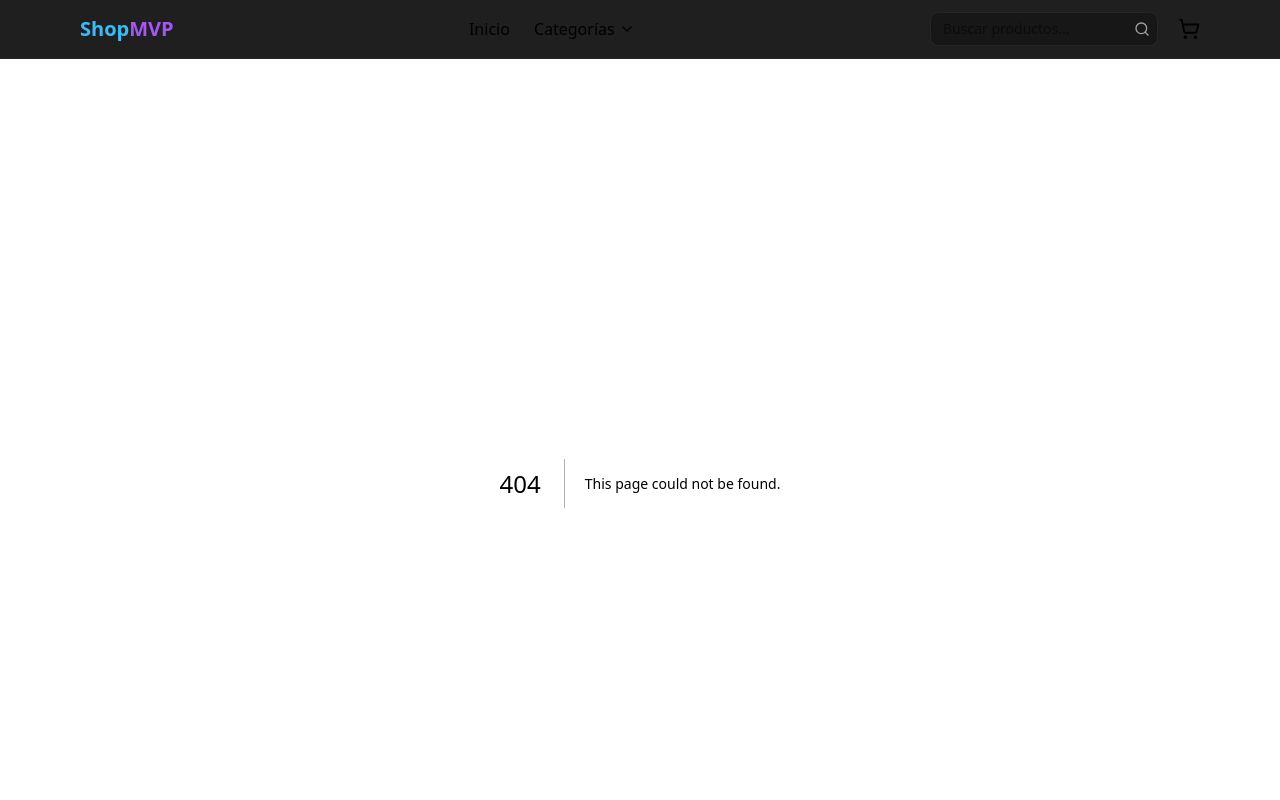
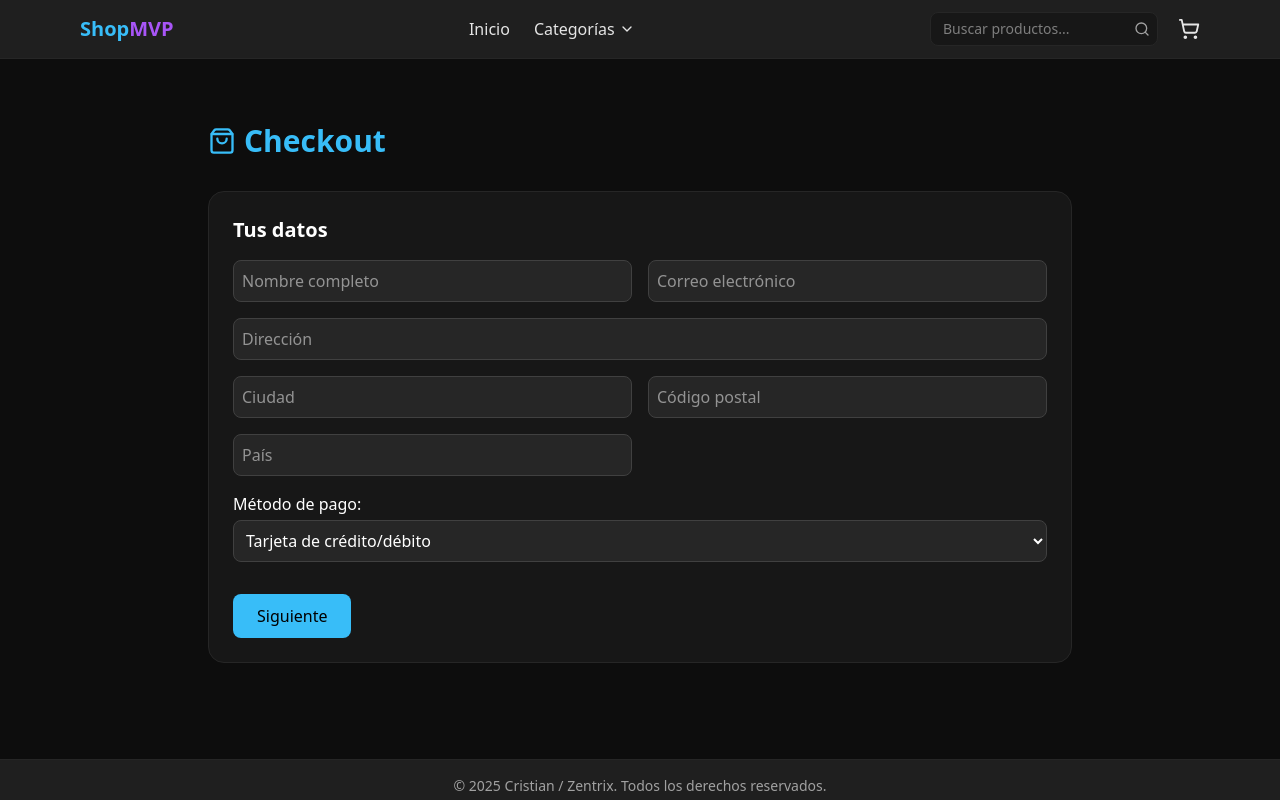
Before and after one commit to CristianBorreDev/shop, a Next.js app: page /checkout in a window 1280 px wide. Before the commit this address had no page. Shown: the top 800 px of the page. Built offline with nearby package versions, Linux system fonts and the light colour scheme.

Commit message:
feat se grego checkout de pago

```diff
--- a/package.json
+++ b/package.json
@@ -14,6 +14,7 @@
     "next": "16.0.1",
     "react": "19.2.0",
     "react-dom": "19.2.0",
+    "sweetalert2": "^11.26.3",
     "swiper": "^12.0.3",
     "zustand": "^5.0.8"
   },
--- a/src/app/cart/page.tsx
+++ b/src/app/cart/page.tsx
@@ -43,8 +43,8 @@ export default function CartPage() {
 
               const variantAttrs = item.variant?.attributes
                 ? Object.entries(item.variant.attributes)
-                    .map(([k, v]) => `${k}: ${v}`)
-                    .join(" • ")
+                  .map(([k, v]) => `${k}: ${v}`)
+                  .join(" • ")
                 : null;
 
               return (
@@ -176,9 +176,12 @@ export default function CartPage() {
             </div>
 
             <div className="flex flex-col gap-3">
-              <button className="bg-[var(--primary)] text-black px-6 py-2.5 rounded-lg font-medium hover:bg-cyan-300 transition">
+              <Link
+                href="/checkout"
+                className="bg-[var(--primary)] text-center text-black px-6 py-2.5 rounded-lg font-medium hover:bg-cyan-300 transition"
+              >
                 Finalizar compra
-              </button>
+              </Link>
 
               <Link
                 href="/category/all"
--- a/src/app/category/[slug]/CategoryClient.tsx
+++ b/src/app/category/[slug]/CategoryClient.tsx
@@ -29,7 +29,7 @@ export default function CategoryClient({
   const filteredAndSorted = useMemo(() => {
     let list = products;
 
-    if(decodedQuery){
+    if (decodedQuery) {
       const q = decodedQuery.toLowerCase();
       list = list.filter(
         (p) =>
@@ -38,7 +38,6 @@ export default function CategoryClient({
           p.category.toLowerCase().includes(q) ||
           p.subcategory?.toLowerCase().includes(q)
       );
-
     }
 
     // filtro por categoria/sub
@@ -71,16 +70,21 @@ export default function CategoryClient({
     }
 
     return copy;
-  }, [products, decodedSlug, decodedSub, sort]);
+  }, [products, decodedSlug, decodedSub, decodedQuery, sort]);
 
   return (
     <div className="max-w-6xl mx-auto px-4 py-6">
       <h1 className="text-2xl font-bold mb-4 text-[var(--primary)] capitalize">
-        {decodedSlug === "all" || decodedSlug === "todos" ? "Todos los productos" : decodedSlug}
-        {decodedSub && ` / ${decodedSub}`}
+        {decodedQuery
+          ? `Resultados para "${decodedQuery}"`
+          : decodedSlug === "all" || decodedSlug === "todos"
+            ? "Todos los productos" : decodedSlug}
+        {decodedSub && decodedQuery && ` / ${decodedSub}`}
       </h1>
 
-      <ProductFilters currentCategory={decodedSlug} currentSub={decodedSub || ""} />
+      {!decodedQuery && (
+        <ProductFilters currentCategory={decodedSlug} currentSub={decodedSub || ""} />
+      )}
 
       <ProductGrid products={filteredAndSorted} />
     </div>
--- /dev/null
+++ b/src/app/checkout/page.tsx
@@ -0,0 +1,216 @@
+"use client";
+
+import { useState } from "react";
+import { useCartStore } from "@/lib/store";
+import { motion } from "framer-motion";
+import Link from "next/link";
+import { ShoppingBag, Check } from "lucide-react";
+import Image from "next/image";
+import { CartItem } from "@/types/cart";
+import OrderConfirmationModal from '@/components/checkout/OrderConfirmationModal'
+
+export default function CheckoutPage() {
+  const { cart, clearCart } = useCartStore();
+  const [step, setStep] = useState(1);
+  const [form, setForm] = useState({
+    name: "",
+    email: "",
+    address: "",
+    city: "",
+    postal: "",
+    country: "",
+    payment: "tarjeta",
+  });
+  const [orderConfirmed, setOrderConfirmed] = useState(false);
+
+  const subtotal = cart.reduce(
+    (sum, item) => sum + item.product.price * item.quantity,
+    0
+  );
+  const envioGratis = subtotal >= 50;
+  const envio = envioGratis ? 0 : 5.99;
+  const total = subtotal + envio;
+
+  const handleChange = (e: React.ChangeEvent<HTMLInputElement | HTMLSelectElement>) =>
+    setForm({ ...form, [e.target.name]: e.target.value });
+
+  const handleNextStep = () => {
+    // Validación mínima
+    if (!form.name || !form.email || !form.address || !form.city || !form.postal || !form.country) {
+      alert("Por favor completa todos los campos.");
+      return;
+    }
+    setStep(2);
+  };
+
+  const handleConfirmOrder = () => {
+    // Simular confirmación con animación
+    setOrderConfirmed(true);
+    clearCart();
+    setTimeout(() => {
+      setOrderConfirmed(false);
+      window.location.href = "/"; // volver a inicio
+    }, 4000);
+  };
+
+  return (
+    <section className="max-w-4xl mx-auto px-4 py-10">
+      <h1 className="text-3xl font-semibold mb-8 text-[var(--primary)] flex items-center gap-2">
+        <ShoppingBag size={28} /> Checkout
+      </h1>
+
+      {/* ✅ Modal animación pedido */}
+      {orderConfirmed && <OrderConfirmationModal onClose={() => setOrderConfirmed(false)} />}
+
+      {/* Paso 1: Formulario */}
+      {step === 1 && (
+        <motion.div
+          initial={{ opacity: 0, x: -20 }}
+          animate={{ opacity: 1, x: 0 }}
+          className="bg-neutral-900 border border-neutral-800 rounded-2xl p-6 space-y-4"
+        >
+          <h2 className="text-xl font-semibold text-white mb-4">Tus datos</h2>
+          <div className="grid grid-cols-1 sm:grid-cols-2 gap-4">
+            <input
+              type="text"
+              name="name"
+              placeholder="Nombre completo"
+              value={form.name}
+              onChange={handleChange}
+              className="p-2 rounded-lg bg-neutral-800 border border-neutral-700 text-white"
+            />
+            <input
+              type="email"
+              name="email"
+              placeholder="Correo electrónico"
+              value={form.email}
+              onChange={handleChange}
+              className="p-2 rounded-lg bg-neutral-800 border border-neutral-700 text-white"
+            />
+            <input
+              type="text"
+              name="address"
+              placeholder="Dirección"
+              value={form.address}
+              onChange={handleChange}
+              className="p-2 rounded-lg bg-neutral-800 border border-neutral-700 text-white col-span-2"
+            />
+            <input
+              type="text"
+              name="city"
+              placeholder="Ciudad"
+              value={form.city}
+              onChange={handleChange}
+              className="p-2 rounded-lg bg-neutral-800 border border-neutral-700 text-white"
+            />
+            <input
+              type="text"
+              name="postal"
+              placeholder="Código postal"
+              value={form.postal}
+              onChange={handleChange}
+              className="p-2 rounded-lg bg-neutral-800 border border-neutral-700 text-white"
+            />
+            <input
+              type="text"
+              name="country"
+              placeholder="País"
+              value={form.country}
+              onChange={handleChange}
+              className="p-2 rounded-lg bg-neutral-800 border border-neutral-700 text-white"
+            />
+          </div>
+
+          <div className="mt-4">
+            <label className="block mb-1 text-white">Método de pago:</label>
+            <select
+              name="payment"
+              value={form.payment}
+              onChange={handleChange}
+              className="p-2 rounded-lg bg-neutral-800 border border-neutral-700 text-white w-full"
+            >
+              <option value="tarjeta">Tarjeta de crédito/débito</option>
+              <option value="transferencia">Transferencia</option>
+              <option value="paypal">PayPal</option>
+            </select>
+          </div>
+
+          <button
+            onClick={handleNextStep}
+            className="bg-[var(--primary)] text-black px-6 py-2.5 rounded-lg font-medium hover:bg-cyan-300 transition mt-4"
+          >
+            Siguiente
+          </button>
+        </motion.div>
+      )}
+
+      {/* Paso 2: Resumen y confirmación */}
+      {step === 2 && (
+        <motion.div
+          initial={{ opacity: 0, x: 20 }}
+          animate={{ opacity: 1, x: 0 }}
+          className="space-y-6"
+        >
+          <h2 className="text-xl font-semibold text-white">Resumen del pedido</h2>
+
+          <div className="bg-neutral-900 border border-neutral-800 rounded-2xl p-6 space-y-4">
+            {cart.map((item: CartItem) => (
+              <div key={`${item.product.id}-${item.variant?.id || "default"}`} className="flex justify-between items-center gap-4">
+                <div className="flex items-center gap-4">
+                  <div className="relative w-20 h-20 flex-shrink-0">
+                    <Image
+                      src={item.product.image || item.product.images?.[0] || "/images/placeholder.png"}
+                      alt={item.product.name}
+                      fill
+                      className="object-cover rounded-xl border border-neutral-700"
+                    />
+                  </div>
+                  <div>
+                    <p className="text-white font-medium">{item.product.name}</p>
+                    <p className="text-neutral-400 text-sm">
+                      {item.quantity} x ${item.product.price.toFixed(2)}
+                    </p>
+                  </div>
+                </div>
+                <p className="text-[var(--primary)] font-semibold">
+                  ${(item.product.price * item.quantity).toFixed(2)}
+                </p>
+              </div>
+            ))}
+
+            <div className="border-t border-neutral-700 pt-4 space-y-2 text-sm text-neutral-300">
+              <div className="flex justify-between">
+                <span>Subtotal</span>
+                <span>${subtotal.toFixed(2)}</span>
+              </div>
+              <div className="flex justify-between">
+                <span>Envío</span>
+                <span className={envioGratis ? "text-green-400" : ""}>
+                  {envioGratis ? "Gratis" : `$${envio.toFixed(2)}`}
+                </span>
+              </div>
+              <div className="flex justify-between font-semibold text-white text-lg">
+                <span>Total</span>
+                <span className="text-[var(--primary)]">${total.toFixed(2)}</span>
+              </div>
+            </div>
+          </div>
+
+          <button
+            onClick={handleConfirmOrder}
+            className="bg-[var(--primary)] text-black px-6 py-2.5 rounded-lg font-medium hover:bg-cyan-300 transition"
+          >
+            Confirmar pedido
+          </button>
+
+          <button
+            onClick={() => setStep(1)}
+            className="text-sm ml-6 text-neutral-400 hover:underline mt-2"
+          >
+            Volver al formulario
+          </button>
+        </motion.div>
+      )}
+    </section>
+  );
+}
--- a/src/app/product/[id]/page.tsx
+++ b/src/app/product/[id]/page.tsx
@@ -9,6 +9,7 @@ import type { Product } from "@/types/product";
 import { useState } from "react";
 import { motion } from "framer-motion";
 import { ShoppingCart, Star, Check, Truck, CreditCard } from "lucide-react";
+import Swal from "sweetalert2";
 
 export default function ProductDetail() {
   const { id } = useParams();
@@ -43,7 +44,11 @@ export default function ProductDetail() {
     if (product.variantGroups?.length) {
       const allSelected = product.variantGroups.every((g) => selectedOptions[g.name]);
       if (!allSelected) {
-        alert("Selecciona todas las variantes antes de continuar.");
+        Swal.fire({
+          title: "",
+          icon: "info",
+          text: "Selecciona todas las variantes antes de continuar."
+        });
         return;
       }
     }
@@ -63,12 +68,6 @@ export default function ProductDetail() {
     };
 
     const selectedVariant = findSelectedVariant();
-
-    const availableStock = selectedVariant?.stock ?? product.stock;
-    if ((availableStock ?? 0) <= 0) {
-      alert("La variante seleccionada no tiene stock disponible.");
-      return;
-    }
 
     addToCart(product, selectedVariant);
     setAdded(true);
--- /dev/null
+++ b/src/components/checkout/OrderConfirmationModal.tsx
@@ -0,0 +1,29 @@
+import { motion } from "framer-motion";
+import { Check } from "lucide-react";
+
+export default function OrderConfirmationModal({ onClose }: { onClose: () => void }) {
+  return (
+    <motion.div
+      className="fixed inset-0 bg-black bg-opacity-70 flex items-center justify-center z-50"
+      initial={{ opacity: 0 }}
+      animate={{ opacity: 1 }}
+    >
+      <motion.div
+        className="bg-neutral-900 rounded-2xl p-8 flex flex-col items-center gap-4"
+        initial={{ scale: 0 }}
+        animate={{ scale: 1 }}
+      >
+        <motion.div
+          className="p-4 bg-[var(--primary)] rounded-full"
+          animate={{ rotate: 360 }}
+          transition={{ duration: 1, repeat: 1 }}
+        >
+          <Check size={32} className="text-black" />
+        </motion.div>
+        <h2 className="text-2xl font-semibold text-white">¡Pedido confirmado!</h2>
+        <p className="text-neutral-400">Tu pedido ha sido empacado y enviado.</p>
+        <p className="text-neutral-400">Redirigiendo a la tienda...</p>
+      </motion.div>
+    </motion.div>
+  );
+}
--- a/src/components/layout/Navbar.tsx
+++ b/src/components/layout/Navbar.tsx
@@ -34,7 +34,7 @@ export default function Navbar() {
   const handleSearchSubmit = (e: React.FormEvent) => {
     e.preventDefault();
     if (!search.trim()) return;
-    router.push(`/search?q=${encodeURIComponent(search.trim())}`);
+    router.push(`/category/all?q=${encodeURIComponent(search.trim())}`);
     setSearch("");
     setShowSearch(false);
   };
```
Also changed, not shown: 1 other file (tests, documents, lock files or other folders).
